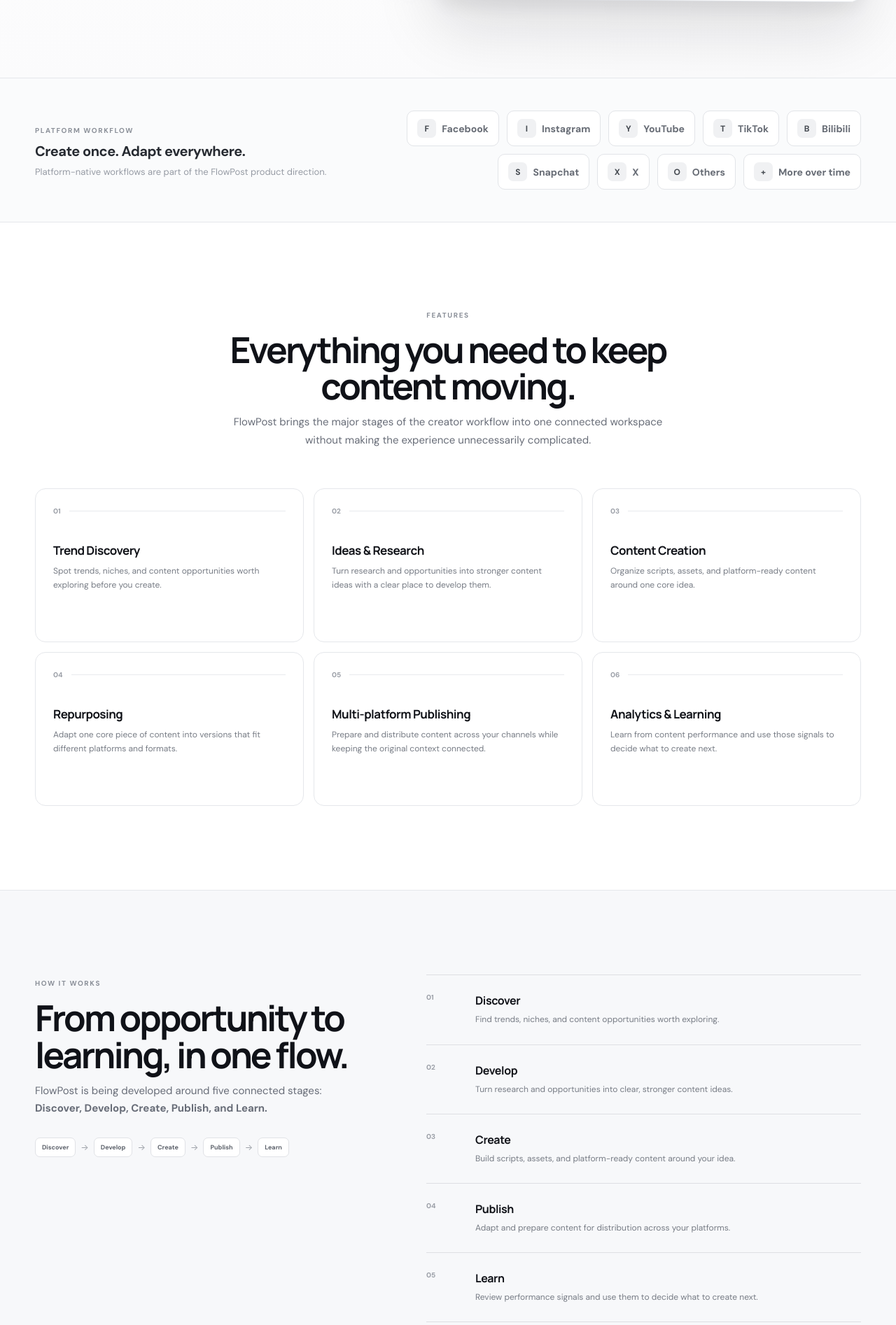
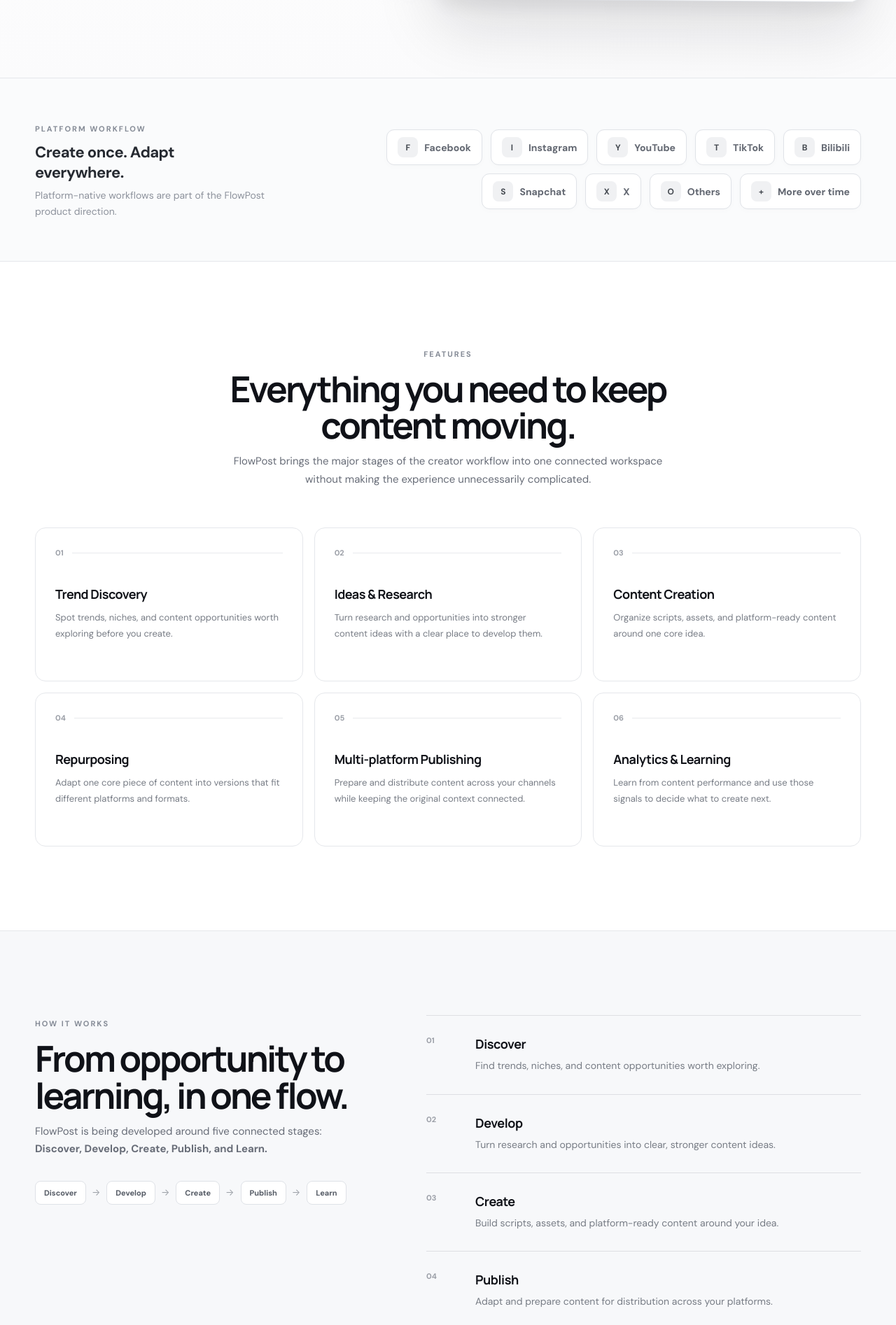
Before and after one commit to daoudbkabir/Flowpost, a React (Vite) app: page / in a window 1280 px wide. Shown: the part 706-2600 px from the top of the page at 70% size. Built offline with nearby package versions, Linux system fonts and the light colour scheme.

Commit message:
Refactor CSS styles in index.css
Refactor CSS styles for improved readability and consistency.

```diff
--- a/src/index.css
+++ b/src/index.css
@@ -32,8 +32,13 @@
   margin: 0;
   background: var(--bg);
   color: var(--text);
-  font-family: "DM Sans", system-ui, -apple-system, BlinkMacSystemFont,
-    "Segoe UI", sans-serif;
+  font-family:
+    "DM Sans",
+    system-ui,
+    -apple-system,
+    BlinkMacSystemFont,
+    "Segoe UI",
+    sans-serif;
   -webkit-font-smoothing: antialiased;
   text-rendering: optimizeLegibility;
 }
@@ -174,7 +179,11 @@
   padding: 100px 0 110px;
   overflow: hidden;
   background:
-    radial-gradient(circle at 76% 35%, rgba(220, 224, 231, 0.55), transparent 30%),
+    radial-gradient(
+      circle at 76% 35%,
+      rgba(220, 224, 231, 0.55),
+      transparent 30%
+    ),
     linear-gradient(180deg, #ffffff 0%, #fbfbfc 100%);
 }
 
@@ -600,7 +609,7 @@
 ========================= */
 
 .platform-strip {
-  padding: 46px 0;
+  padding: 60px 0;
   border-top: 1px solid var(--border);
   border-bottom: 1px solid var(--border);
   background: #fafbfc;
@@ -610,68 +619,76 @@
   display: flex;
   align-items: center;
   justify-content: space-between;
-  gap: 42px;
+  gap: 48px;
 }
 
 .strip-copy {
-  flex: 0 0 auto;
+  flex: 0 0 330px;
 }
 
 .section-label {
   display: inline-block;
-  color: #8a8f98;
-  font-size: 10px;
+  color: #858b96;
+  font-size: 11px;
+  line-height: 1.2;
   font-weight: 800;
-  letter-spacing: 0.16em;
+  letter-spacing: 0.18em;
 }
 
 .strip-copy p {
-  margin: 8px 0 5px;
+  margin: 11px 0 7px;
   color: #262a31;
-  font-size: 20px;
+  font-size: 22px;
   line-height: 1.3;
   font-weight: 700;
   letter-spacing: -0.025em;
 }
 
 .strip-copy small {
-  color: #969ba4;
-  font-size: 13px;
-  line-height: 1.5;
+  display: block;
+  max-width: 330px;
+  color: #8d929c;
+  font-size: 14px;
+  line-height: 1.6;
 }
 
 .platforms {
+  flex: 1;
+  min-width: 0;
   display: flex;
   align-items: center;
   justify-content: flex-end;
   flex-wrap: wrap;
-  gap: 11px;
+  gap: 12px;
 }
 
 .platforms > span {
   display: inline-flex;
   align-items: center;
-  gap: 8px;
-  padding: 11px 14px;
-  border: 1px solid #e2e4e8;
-  border-radius: 10px;
+  gap: 9px;
+  min-height: 48px;
+  padding: 10px 15px;
+  border: 1px solid #e0e3e8;
+  border-radius: 11px;
   background: #fff;
-  color: #676c75;
+  color: #626771;
   font-size: 14px;
   line-height: 1;
   font-weight: 700;
+  box-shadow: 0 2px 8px rgba(16, 18, 24, 0.02);
 }
 
 .platforms b {
-  width: 27px;
-  height: 27px;
+  width: 29px;
+  height: 29px;
   display: grid;
   place-items: center;
-  flex: 0 0 27px;
-  border-radius: 7px;
+  flex: 0 0 29px;
+  border-radius: 8px;
   background: #f0f1f3;
   color: #444950;
   font-size: 12px;
+  font-weight: 800;
 }
 
 /* =========================
@@ -711,12 +728,12 @@
 .feature-grid {
   display: grid;
   grid-template-columns: repeat(3, 1fr);
-  gap: 14px;
+  gap: 16px;
 }
 
 .feature-card {
   min-height: 220px;
-  padding: 25px;
+  padding: 28px;
   border: 1px solid var(--border);
   border-radius: 15px;
   background: #fff;
@@ -740,7 +757,7 @@
 
 .feature-number {
   color: #9b9fa7;
-  font-size: 10px;
+  font-size: 11px;
   font-weight: 800;
 }
 
@@ -751,17 +768,17 @@
 }
 
 .feature-card h3 {
-  margin: 38px 0 9px;
+  margin: 40px 0 11px;
   font-family: "Manrope", sans-serif;
-  font-size: 17px;
+  font-size: 18px;
   letter-spacing: -0.03em;
 }
 
 .feature-card p {
   margin: 0;
   color: #777c85;
-  font-size: 12px;
-  line-height: 1.65;
+  font-size: 13px;
+  line-height: 1.7;
 }
 
 /* =========================
@@ -799,29 +816,29 @@
 .workflow-sequence {
   display: flex;
   flex-wrap: wrap;
-  gap: 7px;
-  margin-top: 28px;
+  gap: 9px;
+  margin-top: 32px;
 }
 
 .workflow-sequence-item {
   display: inline-flex;
   align-items: center;
-  gap: 7px;
+  gap: 8px;
 }
 
 .workflow-sequence-item span {
-  padding: 7px 9px;
-  border: 1px solid #e0e2e6;
-  border-radius: 7px;
+  padding: 9px 12px;
+  border: 1px solid #dfe2e7;
+  border-radius: 8px;
   background: #fff;
-  color: #5d626b;
-  font-size: 9px;
+  color: #555b65;
+  font-size: 11px;
   font-weight: 700;
 }
 
 .workflow-sequence-item i {
   color: #9da1a8;
-  font-size: 12px;
+  font-size: 13px;
   font-style: normal;
 }
 
@@ -833,20 +850,20 @@
   display: grid;
   grid-template-columns: 52px 1fr;
   gap: 18px;
-  padding: 25px 0;
+  padding: 28px 0;
   border-bottom: 1px solid #dedfe3;
 }
 
 .step > span {
   color: #9b9fa7;
-  font-size: 10px;
+  font-size: 11px;
   font-weight: 800;
 }
 
 .step h3 {
-  margin: 0 0 7px;
+  margin: 0 0 8px;
   font-family: "Manrope", sans-serif;
-  font-size: 16px;
+  font-size: 18px;
   letter-spacing: -0.025em;
 }
 
@@ -854,8 +871,8 @@
   max-width: 560px;
   margin: 0;
   color: #777c85;
-  font-size: 12px;
-  line-height: 1.6;
+  font-size: 14px;
+  line-height: 1.65;
 }
 
 /* =========================
@@ -871,7 +888,7 @@
   align-items: center;
   justify-content: space-between;
   gap: 50px;
-  padding: 54px 58px;
+  padding: 58px 62px;
   border-radius: 18px;
   background: #101318;
   color: #fff;
@@ -884,7 +901,7 @@
 
 .cta-card h2 {
   max-width: 670px;
-  margin: 13px 0 10px;
+  margin: 13px 0 11px;
   font-family: "Manrope", sans-serif;
   font-size: clamp(34px, 4vw, 52px);
   line-height: 1;
@@ -895,8 +912,8 @@
   max-width: 580px;
   margin: 0;
   color: #a7acb5;
-  font-size: 13px;
-  line-height: 1.65;
+  font-size: 14px;
+  line-height: 1.7;
 }
 
 .cta-card .primary-button {
@@ -924,7 +941,7 @@
   margin: 0 auto;
   display: grid;
   grid-template-columns: 1fr 1fr;
-  gap: 10px;
+  gap: 12px;
 }
 
 .faq-grid details {
@@ -935,16 +952,16 @@
 }
 
 .faq-grid summary {
-  min-height: 58px;
+  min-height: 62px;
   display: flex;
   align-items: center;
   justify-content: space-between;
   gap: 20px;
-  padding: 0 17px;
+  padding: 0 18px;
   list-style: none;
   cursor: pointer;
   color: #33373f;
-  font-size: 12px;
+  font-size: 13px;
   font-weight: 700;
 }
 
@@ -954,7 +971,7 @@
 
 .faq-plus {
   color: #9297a0;
-  font-size: 18px;
+  font-size: 19px;
   font-weight: 400;
   transition: transform 180ms ease;
 }
@@ -965,9 +982,9 @@
 
 .faq-grid details p {
   margin: 0;
-  padding: 0 17px 18px;
+  padding: 0 18px 20px;
   color: #777c85;
-  font-size: 11px;
+  font-size: 13px;
   line-height: 1.7;
 }
 
@@ -983,8 +1000,8 @@
 .footer-main {
   display: grid;
   grid-template-columns: 1.8fr 0.8fr 0.8fr 0.8fr;
-  gap: 70px;
-  padding: 76px 0 66px;
+  gap: 72px;
+  padding: 82px 0 72px;
 }
 
 .footer-brand .brand {
@@ -997,9 +1014,9 @@
 }
 
 .footer-brand p {
-  max-width: 390px;
-  margin: 22px 0 0;
-  color: #8f949e;
+  max-width: 410px;
+  margin: 23px 0 0;
+  color: #969ba5;
   font-size: 16px;
   line-height: 1.8;
 }
@@ -1008,13 +1025,13 @@
   display: flex;
   flex-direction: column;
   align-items: flex-start;
-  gap: 12px;
+  gap: 13px;
 }
 
 .footer-column h4 {
   margin: 0 0 10px;
   color: #fff;
-  font-size: 16px;
+  font-size: 17px;
   line-height: 1.4;
   font-weight: 700;
 }
@@ -1022,9 +1039,9 @@
 .footer-column button {
   padding: 0;
   background: transparent;
-  color: #858b95;
+  color: #8b909a;
   font-size: 15px;
-  line-height: 1.55;
+  line-height: 1.6;
   transition: color 150ms ease;
 }
 
@@ -1033,38 +1050,43 @@
 }
 
 .footer-bottom {
-  min-height: 76px;
+  min-height: 82px;
   display: flex;
   align-items: center;
   justify-content: space-between;
   gap: 24px;
   border-top: 1px solid #242830;
-  color: #777d87;
-  font-size: 15px;
+  color: #7f858f;
+  font-size: 14px;
 }
 
 .social-links {
   display: flex;
   align-items: center;
-  gap: 9px;
+  gap: 10px;
 }
 
 .social-links button {
-  width: 38px;
-  height: 38px;
+  width: 42px;
+  height: 42px;
   display: grid;
   place-items: center;
   border: 1px solid #2b3038;
-  border-radius: 8px;
+  border-radius: 9px;
   background: transparent;
   color: #969ba4;
-  font-size: 13px;
+  font-size: 14px;
   font-weight: 700;
+  transition:
+    border-color 150ms ease,
+    color 150ms ease,
+    background 150ms ease;
 }
 
 .social-links button:hover {
   border-color: #505660;
   color: #fff;
+  background: #171a20;
 }
 
 /* =========================
@@ -1199,7 +1221,9 @@
   font-weight: 600;
   text-align: left;
   cursor: pointer;
-  transition: background 160ms ease, color 160ms ease;
+  transition:
+    background 160ms ease,
+    color 160ms ease;
 }
 
 .workspace-nav-item:hover {
@@ -1386,10 +1410,20 @@
   .platform-strip .container {
     flex-direction: column;
     align-items: flex-start;
-    gap: 28px;
+    gap: 30px;
+  }
+
+  .strip-copy {
+    flex: 0 0 auto;
+    width: 100%;
+  }
+
+  .strip-copy small {
+    max-width: 600px;
   }
 
   .platforms {
+    width: 100%;
     justify-content: flex-start;
   }
 }
@@ -1498,7 +1532,7 @@
   .cta-card {
     align-items: flex-start;
     flex-direction: column;
-    padding: 38px 30px;
+    padding: 42px 32px;
   }
 
   .faq-grid {
@@ -1616,7 +1650,11 @@
 
   /* Platform Workflow — mobile */
   .platform-strip {
-    padding: 34px 0;
+    padding: 40px 0;
+  }
+
+  .platform-strip .container {
+    gap: 24px;
   }
 
   .strip-copy {
@@ -1624,18 +1662,19 @@
   }
 
   .section-label {
-    font-size: 9px;
+    font-size: 10px;
   }
 
   .strip-copy p {
-    margin-top: 8px;
-    font-size: 18px;
+    margin-top: 9px;
+    font-size: 19px;
+    line-height: 1.35;
   }
 
   .strip-copy small {
     display: block;
-    max-width: 420px;
-    font-size: 12px;
+    max-width: 100%;
+    font-size: 13px;
     line-height: 1.6;
   }
 
@@ -1645,7 +1684,8 @@
   }
 
   .platforms > span {
-    padding: 10px 12px;
+    min-height: 44px;
+    padding: 9px 12px;
     gap: 7px;
     border-radius: 9px;
     font-size: 13px;
@@ -1665,30 +1705,81 @@
 
   .feature-card {
     min-height: auto;
+    padding: 24px;
+  }
+
+  .feature-card h3 {
+    margin-top: 34px;
+  }
+
+  .workflow-sequence {
+    gap: 8px;
   }
 
   .workflow-sequence-item i {
     display: none;
+  }
+
+  .workflow-sequence-item span {
+    padding: 8px 10px;
+    font-size: 10px;
   }
 
   .step {
     grid-template-columns: 35px 1fr;
     gap: 10px;
+    padding: 23px 0;
+  }
+
+  .step h3 {
+    font-size: 17px;
+  }
+
+  .step p {
+    font-size: 13px;
   }
 
   .cta-section {
     padding: 65px 0;
   }
 
+  .cta-card {
+    padding: 36px 26px;
+  }
+
   .cta-card h2 {
     font-size: 35px;
+  }
+
+  .cta-card p {
+    font-size: 13px;
+  }
+
+  /* FAQ — mobile */
+  .faq-section {
+    padding: 75px 0 85px;
+  }
+
+  .faq-grid {
+    gap: 9px;
+  }
+
+  .faq-grid summary {
+    min-height: 58px;
+    padding: 0 15px;
+    font-size: 13px;
+  }
+
+  .faq-grid details p {
+    padding: 0 15px 18px;
+    font-size: 12px;
   }
 
   /* Footer — mobile */
   .footer-main {
     grid-template-columns: 1fr;
-    gap: 38px;
-    padding: 58px 0 48px;
+    gap: 40px;
+    padding: 62px 0 50px;
   }
 
   .footer-brand {
@@ -1697,7 +1788,7 @@
 
   .footer-brand p {
     max-width: 100%;
-    margin-top: 18px;
+    margin-top: 19px;
     font-size: 15px;
     line-height: 1.75;
   }
@@ -1721,8 +1812,8 @@
     justify-content: center;
     gap: 18px;
     min-height: auto;
-    padding: 24px 0;
-    font-size: 14px;
+    padding: 25px 0;
+    font-size: 13px;
   }
 
   .social-links {
@@ -1730,8 +1821,8 @@
   }
 
   .social-links button {
-    width: 38px;
-    height: 38px;
+    width: 40px;
+    height: 40px;
     border-radius: 8px;
     font-size: 13px;
   }
```
